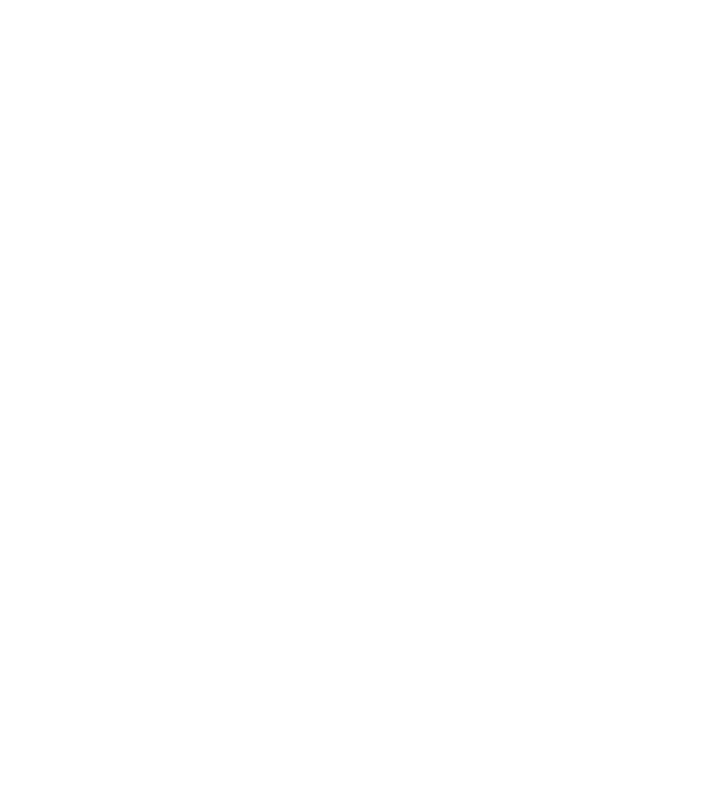
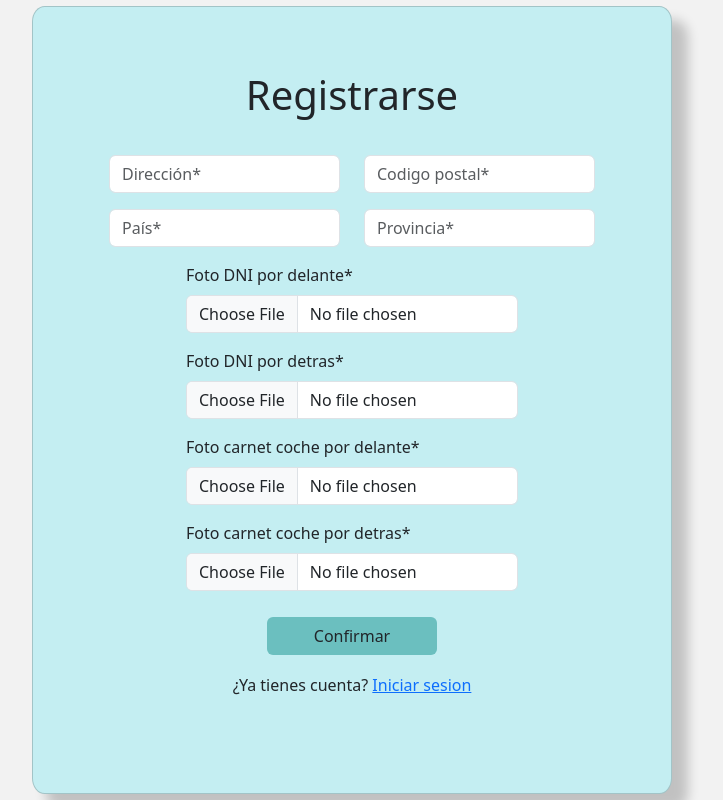
Before and after one commit to ide-la-r/TFG-SocialiCar, a PHP site: page /views/registro_imagen.html in a window 1280 px wide. Before the commit the part shown is empty. Shown: the whole page, without its empty margins (288-1011 px from the left). Run offline with PHP 8.4, Linux system fonts and the light colour scheme.

Commit message:
Hecho por completo todo el registro y inicio de sesion

```diff
--- a/public/stylesheets/login.css
+++ b/public/stylesheets/login.css
@@ -18,6 +18,8 @@
 .card_registro{
     background-color: var(--color-primario);
     padding: 5%;
+    border-radius: 2%;
+    box-shadow: 15px 15px 12px 1px rgba(0, 0, 0, 0.2);
 }
 
 .register{
@@ -27,3 +29,13 @@
 .iniciar_sesion_pregunta{
     margin-top: 3.378%;
 }
+
+.btn-custom{
+    background-color: var(--color-terciario);
+    margin-top: 2%;
+}
+
+.btn-custom:hover{
+    background-color: var(--color-terciario);
+    border-color: var(--color-oscuro);
+}
--- a/views/login.html
+++ b/views/login.html
@@ -29,11 +29,11 @@
                 <div class="mb-3 col-8">
                     <input class="form-control" type="text" placeholder="Contraseña*" name="contrasena">
                 </div>
-
             </div>
+            <input type="submit" class="btn btn-custom col-4" value="Confirmar">
         </form>
         <div class="mb-3 iniciar_sesion_pregunta">
-            <p>¿Aun no tienes cuenta? <a href="./login.html">Registrate</a></p>
+            <p>¿Aun no tienes cuenta? <a href="./registro.html">Registrate</a></p>
         </div>
     </div>
     <script src="https://cdn.jsdelivr.net/npm/bootstrap@5.3.3/dist/js/bootstrap.bundle.min.js" integrity="sha384-YvpcrYf0tY3lHB60NNkmXc5s9fDVZLESaAA55NDzOxhy9GkcIdslK1eN7N6jIeHz" crossorigin="anonymous"></script>
--- a/views/registro_imagen.html
+++ b/views/registro_imagen.html
@@ -0,0 +1,62 @@
+<!DOCTYPE html>
+<html lang="es">
+<head>
+    <meta charset="UTF-8">
+    <meta name="viewport" content="width=device-width, initial-scale=1.0">
+    <title>Iniciar Sesión</title>
+    <link href="https://cdn.jsdelivr.net/npm/bootstrap@5.3.3/dist/css/bootstrap.min.css" rel="stylesheet" integrity="sha384-QWTKZyjpPEjISv5WaRU9OFeRpok6YctnYmDr5pNlyT2bRjXh0JMhjY6hW+ALEwIH" crossorigin="anonymous">
+    <link rel="stylesheet" href="../public/stylesheets/login.css">
+</head>
+<body>
+    <div class="container card  card_registro" style="width: 40rem;">
+        <h1 class="register text-center">Registrarse</h1>
+        <form action="" class="form-floating">
+            <div class="row justify-content-center">
+                <div class="row">
+                    <div class="mb-3 col-6">
+                        <input class="form-control" type="text" placeholder="Dirección*" name="direccion">
+                    </div>
+                    <div class="mb-3 col-6">
+                        <input class="form-control" type="text" placeholder="Codigo postal*" name="codpostal">
+                    </div>
+                </div>
+                <div class="row">
+                    <div class=" mb-3 col-6">
+                        <input class="form-control" type="text" placeholder="País*" name="pais">
+                    </div>
+                    <div class="mb-3 col-6">
+                        <input class="form-control" type="text" placeholder="Provincia*" name="provincia">
+                    </div>
+                </div>
+
+                <div class="mb-3 col-8">
+                    <label for="" class="form-label">Foto DNI por delante*</label>
+                    <input class="form-control" type="file" name="dni_delante">
+                </div>
+
+                <div class="mb-3 col-8">
+                    <label for="" class="form-label">Foto DNI por detras*</label>
+                    <input class="form-control" type="file" name="dni_detras">
+                </div>
+
+                <div class="mb-3 col-8">
+                    <label for="" class="form-label">Foto carnet coche por delante*</label>
+                    <input class="form-control" type="file" name="carnet_delante">
+                </div>
+
+                <div class="mb-3 col-8">
+                    <label for="" class="form-label">Foto carnet coche por detras*</label>
+                    <input class="form-control" type="file" name="carnet_detras">
+                </div>
+            </div>
+            <div class="text-center">
+                <input type="submit" class="btn btn-custom col-4" value="Confirmar">
+            </div>
+        </form>
+        <div class="mb-3 iniciar_sesion_pregunta text-center">
+            <p>¿Ya tienes cuenta? <a href="./login.html">Iniciar sesion</a></p>
+        </div>
+    </div>
+    <script src="https://cdn.jsdelivr.net/npm/bootstrap@5.3.3/dist/js/bootstrap.bundle.min.js" integrity="sha384-YvpcrYf0tY3lHB60NNkmXc5s9fDVZLESaAA55NDzOxhy9GkcIdslK1eN7N6jIeHz" crossorigin="anonymous"></script>
+</body>
+</html>
```
Also changed, not shown: views/registro.html (+2 -12 lines).
